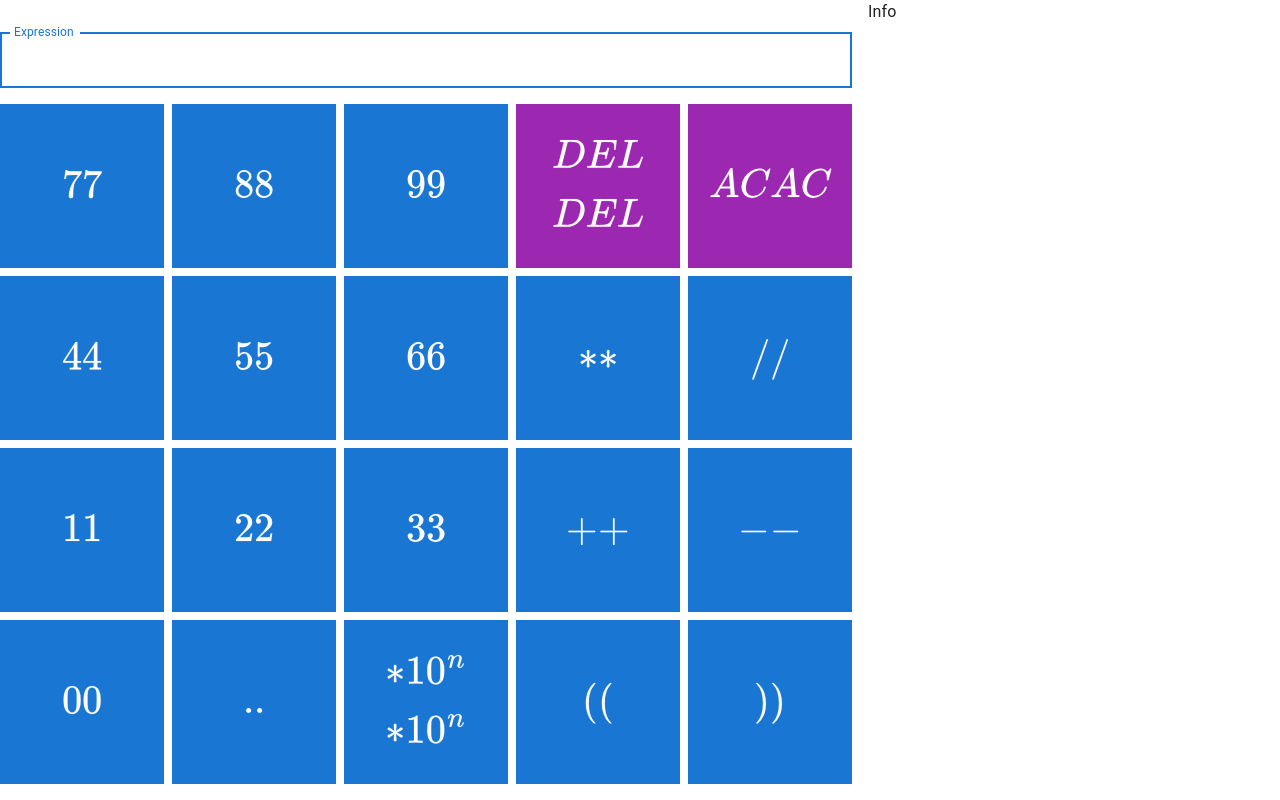
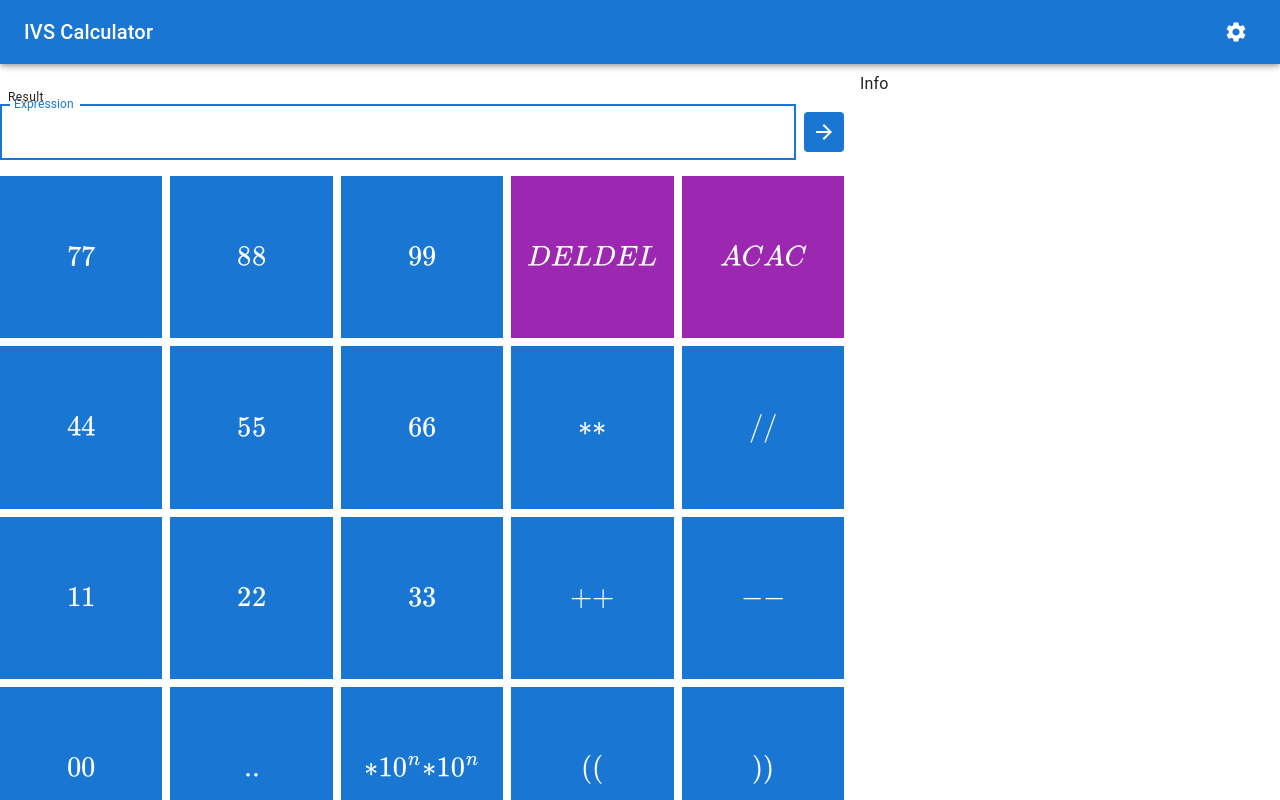
Before and after one commit to NickSettler/IVS-project-2, a React (Vite) app: page / in a window 1280 px wide. Built offline with nearby package versions, Linux system fonts and the light colour scheme.

Commit message:
feat: app project settings

```diff
--- a/package.json
+++ b/package.json
@@ -14,12 +14,14 @@
   "dependencies": {
     "@emotion/react": "^11.11.4",
     "@emotion/styled": "^11.11.0",
+    "@mui/icons-material": "^5.15.12",
     "@mui/material": "^5.15.12",
     "@types/lodash": "^4.14.202",
     "lodash": "^4.17.21",
     "react": "^18.2.0",
     "react-dom": "^18.2.0",
-    "react-hot-toast": "^2.4.1"
+    "react-hot-toast": "^2.4.1",
+    "usehooks-ts": "^3.0.1"
   },
   "devDependencies": {
     "@types/jest": "^29.5.12",
--- a/src/App.tsx
+++ b/src/App.tsx
@@ -1,20 +1,38 @@
-import { JSX } from 'react';
-import { Box, CssBaseline, styled } from '@mui/material';
+import { JSX, useState } from 'react';
+import {
+  AppBar,
+  Box,
+  CssBaseline,
+  Toolbar,
+  Typography,
+  styled,
+  IconButton,
+} from '@mui/material';
 import { Toaster } from 'react-hot-toast';
 import { Calculator } from './components/calculator/Calculator.tsx';
 import { Info } from './components/info/Info.tsx';
+import { Settings } from '@mui/icons-material';
+import { AppDrawer } from './components/common/AppDrawer.tsx';
 
-const MainWrapper = styled(Box)(({ theme }) => ({
+const Wrapper = styled(Box)(({ theme }) => ({
   display: 'flex',
   height: '100%',
 
   [theme.breakpoints.down('md')]: {
     height: 'auto',
-    padding: theme.spacing(1),
   },
 }));
 
 const MainContainer = styled(Box)(({ theme }) => ({
+  width: '100%',
+  padding: 0,
+
+  [theme.breakpoints.down('md')]: {
+    padding: `0 ${theme.spacing(1)}`,
+  },
+}));
+
+const ContentContainer = styled(Box)(({ theme }) => ({
   width: '100%',
   height: '100%',
   display: 'flex',
@@ -37,15 +55,36 @@ const MainContainer = styled(Box)(({ theme }) => ({
 }));
 
 const App = (): JSX.Element => {
+  const [drawerOpen, setDrawerOpen] = useState(false);
+
+  const handleDrawerToggle = () => {
+    setDrawerOpen((prevState) => !prevState);
+  };
+
   return (
-    <MainWrapper>
+    <Wrapper>
+      <AppBar component='nav'>
+        <Toolbar>
+          <Typography variant='h6' component='div'>
+            IVS Calculator
+          </Typography>
+          <Box sx={{ flexGrow: 1 }} />
+          <IconButton color={'inherit'} onClick={handleDrawerToggle}>
+            <Settings />
+          </IconButton>
+        </Toolbar>
+      </AppBar>
+      <AppDrawer isOpen={drawerOpen} onClose={handleDrawerToggle} />
       <CssBaseline />
-      <MainContainer>
-        <Calculator />
-        <Info />
+      <MainContainer component='main'>
+        <Toolbar sx={{ mb: 1 }} />
+        <ContentContainer>
+          <Calculator />
+          <Info />
+        </ContentContainer>
       </MainContainer>
       <Toaster position='bottom-right' reverseOrder={false} />
-    </MainWrapper>
+    </Wrapper>
   );
 };
 
--- a/src/components/calculator/Calculator.tsx
+++ b/src/components/calculator/Calculator.tsx
@@ -2,6 +2,7 @@ import React, {
   ChangeEvent,
   JSX,
   SyntheticEvent,
+  useCallback,
   useEffect,
   useMemo,
   useRef,
@@ -9,14 +10,16 @@ import React, {
 } from 'react';
 import {
   Box,
+  Button,
   ButtonProps,
   Stack,
   styled,
   Tab,
   Tabs,
   TextField,
+  Typography,
 } from '@mui/material';
-import { Executor, Lexer, Scanner } from '../../lib/calc';
+import { Executor, Lexer, Scanner, TAbstractSyntaxTree } from '../../lib/calc';
 import { cloneDeep, isEmpty } from 'lodash';
 import { MathSVG } from '../math/Math.tsx';
 import { CalculatorButton } from './CalculatorButton.tsx';
@@ -31,18 +34,35 @@ import {
   E_CALCULATOR_BUTTONS,
   TCalculatorButton,
 } from './types.ts';
+import { ArrowForward } from '@mui/icons-material';
+import { useLocalStorage } from 'usehooks-ts';
+import { E_LOCAL_STORAGE_KEYS } from '../../utils/local-storage';
 
 const LatexExpressionBox = styled(Box)(({ theme }) => ({
-  padding: theme.spacing(2),
+  display: 'flex',
+  flexDirection: 'column',
+  padding: `${theme.spacing(2)} ${theme.spacing(1)}`,
   overflowX: 'auto',
 }));
 
-const ExpressionField = styled(TextField)(({ theme }) => ({
+const ExpressionField = styled(TextField)({
   borderRadius: 0,
-  marginBottom: theme.spacing(2),
 
   '& .MuiInputBase-root': {
     borderRadius: 0,
+  },
+});
+
+const RunCalcButton = styled(Button)(({ theme }) => ({
+  padding: theme.spacing(1),
+  minWidth: 'initial',
+
+  '& .MuiButton-icon': {
+    margin: 0,
+
+    '& svg': {
+      fontSize: theme.typography.h5.fontSize,
+    },
   },
 }));
 
@@ -102,7 +122,14 @@ const CustomTabPanel = (props: TTabPanelProps) => {
 export const Calculator = (): JSX.Element => {
   const inputRef = useRef<HTMLInputElement>(null);
 
+  const [isAutoComputeEnabled] = useLocalStorage<boolean>(
+    E_LOCAL_STORAGE_KEYS.ENABLE_AUTO_COMPUTE,
+    false,
+  );
+
   const [expression, setExpression] = useState<string>('');
+  const [expressionTree, setExpressionTree] =
+    useState<TAbstractSyntaxTree | null>(null);
   const [latexExpression, setLatexExpression] = useState<string>('');
   const [error, setError] = useState<string>('');
   const [caretStart, setCaretStart] = useState<number>(0);
@@ -112,19 +139,22 @@ export const Calculator = (): JSX.Element => {
       E_CALCULATOR_OPERATIONS_TABS.TRIGONOMETRY,
     );
 
-  const AST = useMemo(() => {
+  const updateTree = useCallback(() => {
     try {
       setError('');
+      setExpressionTree(null);
       setLatexExpression('');
       const lexer = new Lexer(expression);
-      return new Scanner(lexer.getNextToken.bind(lexer)).processQuery();
+      setExpressionTree(
+        new Scanner(lexer.getNextToken.bind(lexer)).processQuery(),
+      );
     } catch (e: any) {
       setError(e.message);
     }
   }, [expression]);
 
   const result = useMemo(() => {
-    const clonedAST = cloneDeep(AST);
+    const clonedAST = cloneDeep(expressionTree);
 
     if (!clonedAST || isEmpty(expression)) return null;
 
@@ -134,19 +164,31 @@ export const Calculator = (): JSX.Element => {
     } catch (e: any) {
       setError(e.message);
     }
-  }, [AST, expression]);
+  }, [expressionTree, expression]);
 
   useEffect(() => {
-    if (!AST) return;
+    if (!isAutoComputeEnabled) return;
 
-    setLatexExpression(AST.latexString);
-  }, [AST]);
+    updateTree();
+  }, [isAutoComputeEnabled, updateTree]);
+
+  useEffect(() => {
+    if (!expressionTree) return;
+
+    setLatexExpression(expressionTree.latexString);
+  }, [expressionTree]);
 
   useEffect(() => {
     if (!result) return;
 
     setLatexExpression((prev) => `${prev} = ${result}`);
-  }, [expression, result]);
+  }, [setExpressionTree, result]);
+
+  const runCalculation = () => {
+    if (isAutoComputeEnabled) return;
+
+    updateTree();
+  };
 
   const handleExpressionChange = (e: ChangeEvent<HTMLInputElement>) => {
     setExpression(e.target.value);
@@ -227,9 +269,13 @@ export const Calculator = (): JSX.Element => {
   return (
     <Stack>
       <LatexExpressionBox>
+        <Typography variant={'caption'}>Result</Typography>
         <MathSVG tex={latexExpression} />
       </LatexExpressionBox>
+      <Stack direction={'row'} spacing={1} alignItems={'center'} sx={{ mb: 2 }}>
         <ExpressionField
+          fullWidth
+          autoFocus
           ref={inputRef}
           value={expression}
           label='Expression'
@@ -238,8 +284,16 @@ export const Calculator = (): JSX.Element => {
           onClick={handleExpressionFieldCaretChange}
           helperText={error}
           error={!isEmpty(error)}
-        autoFocus
         />
+        {!isAutoComputeEnabled && (
+          <RunCalcButton
+            variant={'contained'}
+            endIcon={<ArrowForward />}
+            disableElevation
+            onClick={runCalculation}
+          ></RunCalcButton>
+        )}
+      </Stack>
       <ButtonsContainer>
         {CalculatorBasicButtons.map(BasicCalculatorButton('medium', true))}
       </ButtonsContainer>
--- a/src/components/calculator/CalculatorButton.tsx
+++ b/src/components/calculator/CalculatorButton.tsx
@@ -21,7 +21,7 @@ const CalculatorButtonStyled = styled(Button, {
   borderRadius: 0,
   fontSize:
     size === 'medium'
-      ? theme.typography.h4.fontSize
+      ? theme.typography.h5.fontSize
       : theme.typography.h6.fontSize,
 
   ...(isSquare && {
--- /dev/null
+++ b/src/components/common/AppDrawer.tsx
@@ -0,0 +1,89 @@
+import { JSX } from 'react';
+import {
+  Box,
+  Checkbox,
+  Divider,
+  Drawer,
+  IconButton,
+  List,
+  ListItem,
+  ListItemButton,
+  ListItemIcon,
+  ListItemText,
+  Stack,
+  Typography,
+  useTheme,
+} from '@mui/material';
+import { useLocalStorage } from 'usehooks-ts';
+import { E_LOCAL_STORAGE_KEYS } from '../../utils/local-storage';
+import { Close } from '@mui/icons-material';
+
+export type TAppDrawerProps = {
+  isOpen: boolean;
+  onClose(): void;
+};
+
+export const AppDrawer = ({
+  isOpen,
+  onClose,
+}: TAppDrawerProps): JSX.Element => {
+  const theme = useTheme();
+
+  const drawerWidth = theme.breakpoints.down('md') ? '100%' : 300;
+
+  const container =
+    window !== undefined ? () => window.document.body : undefined;
+
+  const [isAutoComputeEnabled, setIsAutoComputeEnabled] =
+    useLocalStorage<boolean>(E_LOCAL_STORAGE_KEYS.ENABLE_AUTO_COMPUTE, false);
+
+  const toggleAutoCompute = () => {
+    setIsAutoComputeEnabled((prev) => !prev);
+  };
+
+  return (
+    <Drawer
+      container={container}
+      anchor={'right'}
+      variant='temporary'
+      open={isOpen}
+      onClose={onClose}
+      ModalProps={{
+        keepMounted: true,
+      }}
+      sx={{
+        display: { xs: 'block', sm: 'none' },
+        '& .MuiDrawer-paper': { boxSizing: 'border-box', width: drawerWidth },
+      }}
+    >
+      <Box sx={{ textAlign: 'center' }}>
+        <Stack
+          direction={'row'}
+          justifyContent={'space-between'}
+          alignItems={'center'}
+          sx={{ mx: 2, my: 1.5 }}
+        >
+          <Typography variant='h6'>Settings</Typography>
+          <IconButton onClick={onClose} size={'small'}>
+            <Close />
+          </IconButton>
+        </Stack>
+        <Divider />
+        <List>
+          <ListItem disablePadding>
+            <ListItemButton onClick={toggleAutoCompute}>
+              <ListItemIcon>
+                <Checkbox
+                  edge='start'
+                  checked={isAutoComputeEnabled}
+                  disableRipple
+                />
+              </ListItemIcon>
+              <ListItemText primary={'Enable auto compute'} />
+            </ListItemButton>
+          </ListItem>
+        </List>
+      </Box>
+    </Drawer>
+  );
+};
--- /dev/null
+++ b/src/utils/local-storage/index.ts
@@ -0,0 +1,3 @@
+export const E_LOCAL_STORAGE_KEYS = {
+  ENABLE_AUTO_COMPUTE: 'ENABLE_AUTO_COMPUTE',
+};
```
Also changed, not shown: 1 other file (tests, documents, lock files or other folders). Lines whose indentation alone changed are shown as unchanged.
